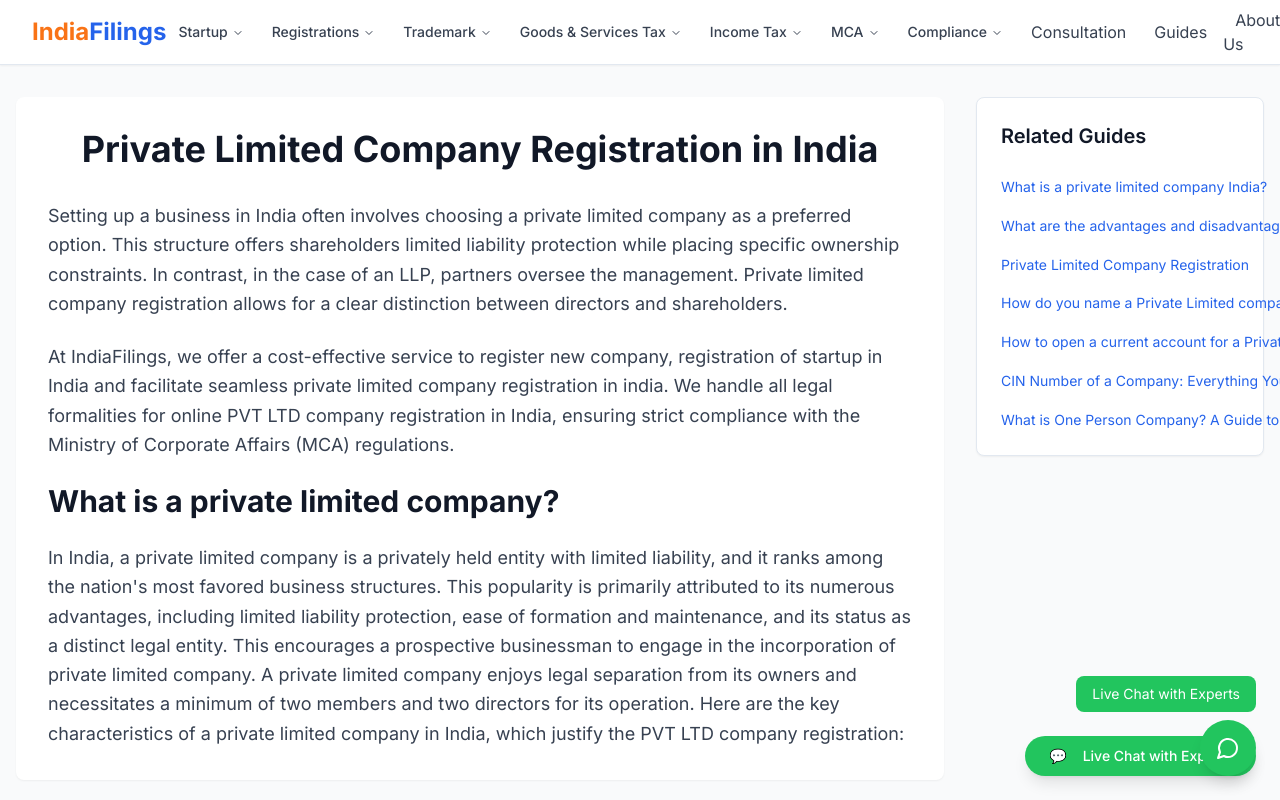
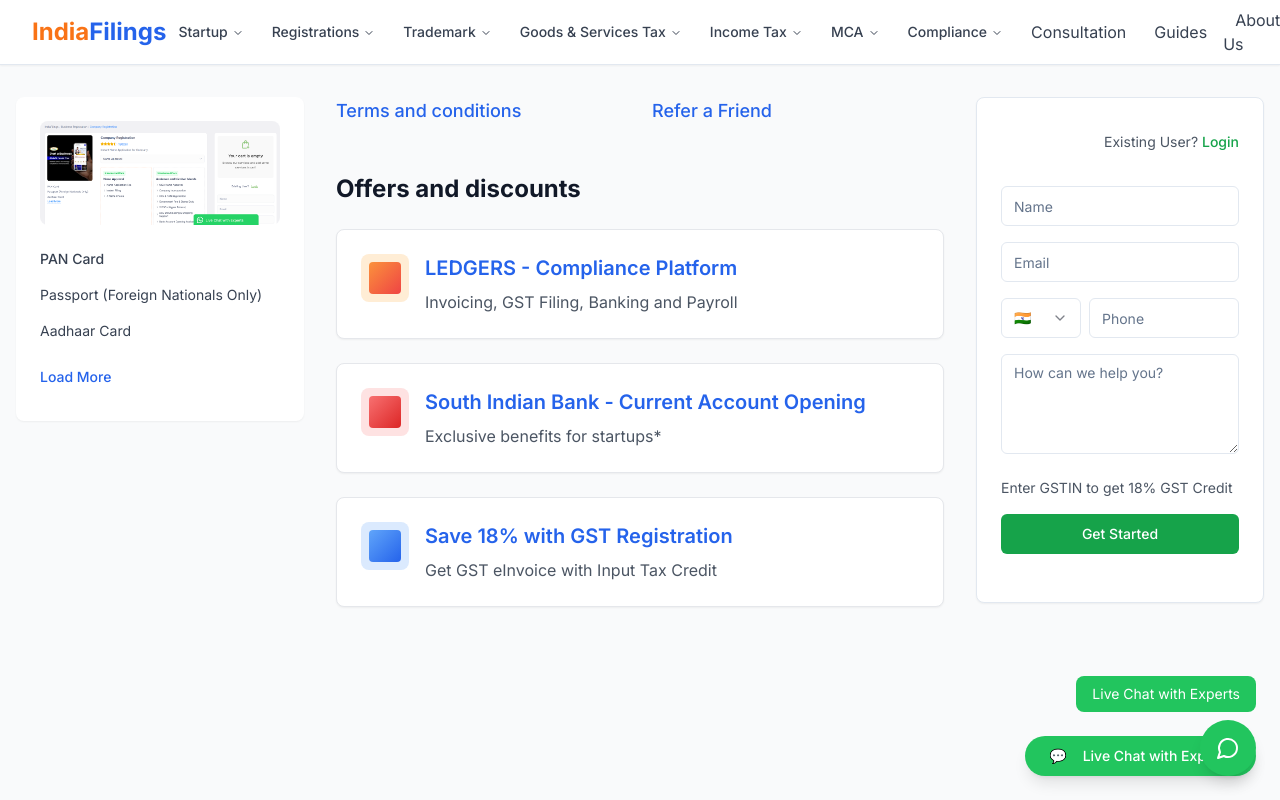
Before and after one commit to deffotech/indiafilings-replica-clone, a React (Vite) app: page / in a window 1280 px wide. Shown: the top 800 px of the page. Built offline with nearby package versions, Linux system fonts and the light colour scheme.

Commit message:
Reverted to commit 0ccb15e358035a39e76181aaf0822a70f9498a2e

```diff
--- a/src/components/CompanyRegistrationPage.tsx
+++ b/src/components/CompanyRegistrationPage.tsx
@@ -2,78 +2,156 @@
 import React from 'react';
 import { Card, CardContent } from '@/components/ui/card';
 import { Button } from '@/components/ui/button';
+import { Input } from '@/components/ui/input';
+import { Textarea } from '@/components/ui/textarea';
+import { Select, SelectContent, SelectItem, SelectTrigger, SelectValue } from '@/components/ui/select';
 
 const CompanyRegistrationPage = () => {
-  const relatedGuides = [
-    "What is a private limited company India?",
-    "What are the advantages and disadvantages of a private limited company?",
-    "Private Limited Company Registration",
-    "How do you name a Private Limited company?",
-    "How to open a current account for a Private Limited Company?",
-    "CIN Number of a Company: Everything You Need to Know",
-    "What is One Person Company? A Guide to Private Limited"
-  ];
-
   return (
     <div className="min-h-screen bg-gray-50">
       <div className="max-w-7xl mx-auto px-4 py-8">
         <div className="grid lg:grid-cols-4 gap-8">
-          {/* Main Content */}
-          <div className="lg:col-span-3">
-            <div className="bg-white rounded-lg shadow-sm p-8">
-              <h1 className="text-4xl font-bold text-gray-900 mb-8 text-center">
-                Private Limited Company Registration in India
-              </h1>
+          {/* Left Sidebar - Document Requirements */}
+          <div className="lg:col-span-1">
+            <div className="bg-white rounded-lg shadow-sm">
+              <div className="p-6">
+                <div className="mb-6">
+                  <img
+                    src="/lovable-uploads/b132edba-e6a4-4387-b25a-b8f0fdf97bb6.png"
+                    alt="Start a Business"
+                    className="w-full rounded-lg"
+                  />
+                </div>
 
-              <div className="prose max-w-none text-gray-700 space-y-6">
-                <p className="text-lg leading-relaxed">
-                  Setting up a business in India often involves choosing a private limited company as a preferred option. This structure offers
-                  shareholders limited liability protection while placing specific ownership constraints. In contrast, in the case of an LLP,
-                  partners oversee the management. Private limited company registration allows for a clear distinction between directors and
-                  shareholders.
-                </p>
-
-                <p className="text-lg leading-relaxed">
-                  At IndiaFilings, we offer a cost-effective service to register new company, registration of startup in India and facilitate
-                  seamless private limited company registration in india. We handle all legal formalities for online PVT LTD company registration
-                  in India, ensuring strict compliance with the Ministry of Corporate Affairs (MCA) regulations.
-                </p>
-
-                <h2 className="text-3xl font-bold text-gray-900 mt-12 mb-6">
-                  What is a private limited company?
-                </h2>
-
-                <p className="text-lg leading-relaxed">
-                  In India, a private limited company is a privately held entity with limited liability, and it ranks among the nation's most favored
-                  business structures. This popularity is primarily attributed to its numerous advantages, including limited liability protection,
-                  ease of formation and maintenance, and its status as a distinct legal entity. This encourages a prospective businessman to
-                  engage in the incorporation of private limited company. A private limited company enjoys legal separation from its owners and
-                  necessitates a minimum of two members and two directors for its operation. Here are the key characteristics of a private
-                  limited company in India, which justify the PVT LTD company registration:
-                </p>
+                <div className="space-y-4">
+                  <div className="text-sm text-gray-700 font-medium">PAN Card</div>
+                  <div className="text-sm text-gray-700">Passport (Foreign Nationals Only)</div>
+                  <div className="text-sm text-gray-700">Aadhaar Card</div>
+                  <Button variant="link" className="text-blue-600 p-0 text-sm font-medium">
+                    Load More
+                  </Button>
+                </div>
               </div>
             </div>
           </div>
 
-          {/* Right Sidebar - Related Guides */}
+          {/* Main Content */}
+          <div className="lg:col-span-2">
+            <div className="space-y-8">
+              {/* Terms and Conditions / Refer a Friend Section */}
+              <div className="grid md:grid-cols-2 gap-6">
+                <div>
+                  <h3 className="text-blue-600 text-lg font-medium mb-4">Terms and conditions</h3>
+                </div>
+                <div>
+                  <h3 className="text-blue-600 text-lg font-medium mb-4">Refer a Friend</h3>
+                </div>
+              </div>
+
+              {/* Offers and Discounts Section */}
+              <div>
+                <h2 className="text-2xl font-bold text-gray-900 mb-6">Offers and discounts</h2>
+
+                <div className="space-y-6">
+                  {/* LEDGERS Offer */}
+                  <Card className="border border-gray-200 hover:shadow-md transition-shadow">
+                    <CardContent className="p-6">
+                      <div className="flex items-start space-x-4">
+                        <div className="w-12 h-12 bg-orange-100 rounded-lg flex items-center justify-center flex-shrink-0">
+                          <div className="w-8 h-8 bg-gradient-to-br from-orange-400 to-red-500 rounded"></div>
+                        </div>
+                        <div className="flex-1">
+                          <h3 className="text-xl font-semibold text-blue-600 mb-2">
+                            LEDGERS - Compliance Platform
+                          </h3>
+                          <p className="text-gray-600">
+                            Invoicing, GST Filing, Banking and Payroll
+                          </p>
+                        </div>
+                      </div>
+                    </CardContent>
+                  </Card>
+
+                  {/* South Indian Bank Offer */}
+                  <Card className="border border-gray-200 hover:shadow-md transition-shadow">
+                    <CardContent className="p-6">
+                      <div className="flex items-start space-x-4">
+                        <div className="w-12 h-12 bg-red-100 rounded-lg flex items-center justify-center flex-shrink-0">
+                          <div className="w-8 h-8 bg-gradient-to-br from-red-400 to-red-600 rounded"></div>
+                        </div>
+                        <div className="flex-1">
+                          <h3 className="text-xl font-semibold text-blue-600 mb-2">
+                            South Indian Bank - Current Account Opening
+                          </h3>
+                          <p className="text-gray-600">
+                            Exclusive benefits for startups*
+                          </p>
+                        </div>
+                      </div>
+                    </CardContent>
+                  </Card>
+
+                  {/* GST Registration Offer */}
+                  <Card className="border border-gray-200 hover:shadow-md transition-shadow">
+                    <CardContent className="p-6">
+                      <div className="flex items-start space-x-4">
+                        <div className="w-12 h-12 bg-blue-100 rounded-lg flex items-center justify-center flex-shrink-0">
+                          <div className="w-8 h-8 bg-gradient-to-br from-blue-400 to-blue-600 rounded"></div>
+                        </div>
+                        <div className="flex-1">
+                          <h3 className="text-xl font-semibold text-blue-600 mb-2">
+                            Save 18% with GST Registration
+                          </h3>
+                          <p className="text-gray-600">
+                            Get GST eInvoice with Input Tax Credit
+                          </p>
+                        </div>
+                      </div>
+                    </CardContent>
+                  </Card>
+                </div>
+              </div>
+            </div>
+          </div>
+
+          {/* Right Sidebar - Contact Form */}
           <div className="lg:col-span-1">
             <Card className="sticky top-4">
               <CardContent className="p-6">
-                <h3 className="text-xl font-semibold text-gray-900 mb-6">Related Guides</h3>
+                <div className="mb-6">
+                  <div className="text-right text-sm text-gray-600 mb-6">
+                    <span>Existing User? </span>
+                    <Button variant="link" className="text-green-600 p-0 font-medium">Login</Button>
+                  </div>
 
-                <div className="space-y-4">
-                  {relatedGuides.map((guide, index) => (
-                    <Button
-                      key={index}
-                      variant="link"
-                      className="text-blue-600 text-left p-0 h-auto text-sm font-normal leading-relaxed hover:underline"
-                      asChild
-                    >
-                      <a href="#" className="block">
-                        {guide}
-                      </a>
+                  <div className="space-y-4">
+                    <Input placeholder="Name" className="w-full" />
+                    <Input placeholder="Email" type="email" className="w-full" />
+                    <div className="flex space-x-2">
+                      <Select>
+                        <SelectTrigger className="w-20">
+                          <SelectValue placeholder="🇮🇳" />
+                        </SelectTrigger>
+                        <SelectContent>
+                          <SelectItem value="in">🇮🇳 +91</SelectItem>
+                        </SelectContent>
+                      </Select>
+                      <Input placeholder="Phone" className="flex-1" />
+                    </div>
+                    <Textarea
+                      placeholder="How can we help you?"
+                      className="w-full min-h-[100px]"
+                    />
+                  </div>
+
+                  <div className="mt-6">
+                    <p className="text-sm text-gray-600 mb-4">
+                      Enter GSTIN to get 18% GST Credit
+                    </p>
+                    <Button className="w-full bg-green-600 hover:bg-green-700 text-white py-3">
+                      Get Started
                     </Button>
-                  ))}
+                  </div>
                 </div>
               </CardContent>
             </Card>
```
